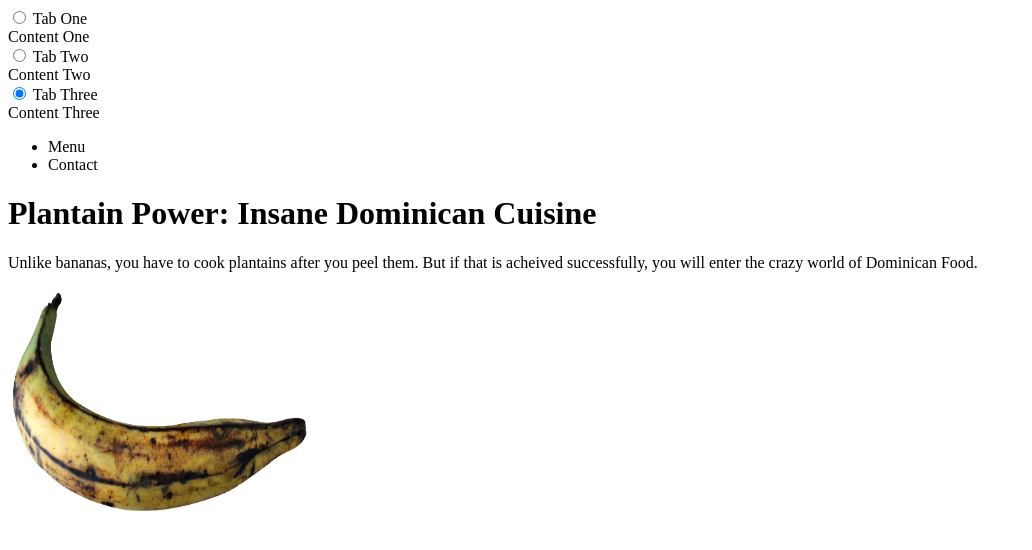
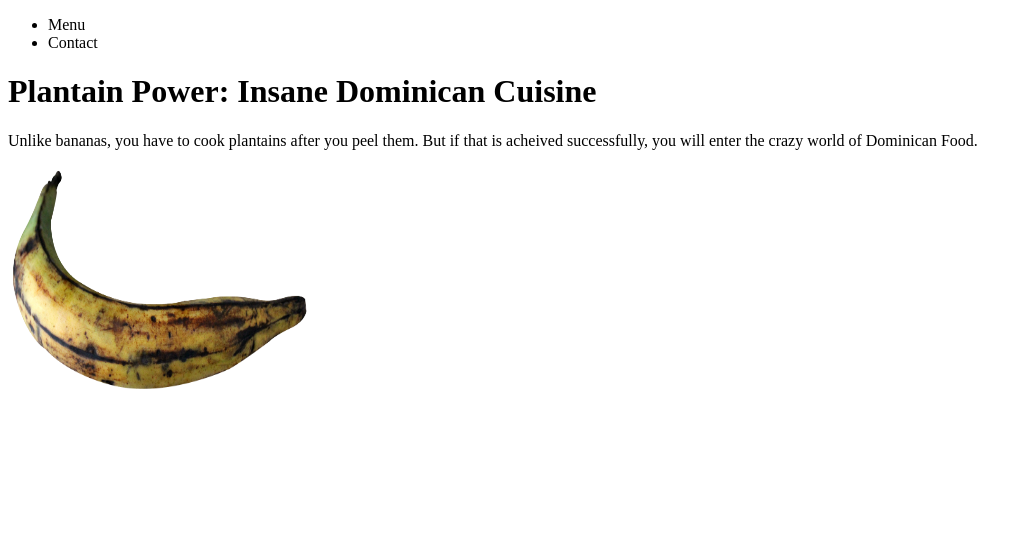
Before and after one commit to fdezcaminero/RestaurantPage, a website built with webpack: page dist/index.html in a window 1280 px wide. Shown: the whole page, without its empty margins (0-1032 px from the left). Built offline with nearby package versions, Linux system fonts and the light colour scheme; files whose address does not match are found by name.

Commit message:
Working on the tabs (removed copied code to start using my own code)

```diff
--- a/dist/index.html
+++ b/dist/index.html
@@ -8,30 +8,6 @@
   <title>Dominican Power</title>
 </head>
 <body>
-
-    <div class="tabsy">
-      <input type="radio" id="tab1" name="tab" checked>
-      <label class="tabButton" for="tab1">Tab One</label>
-      <div class="tab">
-        <div class="content">
-          Content One
-        </div>
-      </div>
-      <input type="radio" id="tab2" name="tab" checked>
-      <label class="tabButton" for="tab2">Tab Two</label>
-      <div class="tab">
-        <div class="content">
-          Content Two
-        </div>
-      </div>
-      <input type="radio" id="tab3" name="tab" checked>
-      <label class="tabButton" for="tab3">Tab Three</label>
-      <div class="tab">
-        <div class="content">
-          Content Three
-        </div>
-      </div>
-  </div>
   <nav>
     <ul>
       <li>Menu</li>
```
